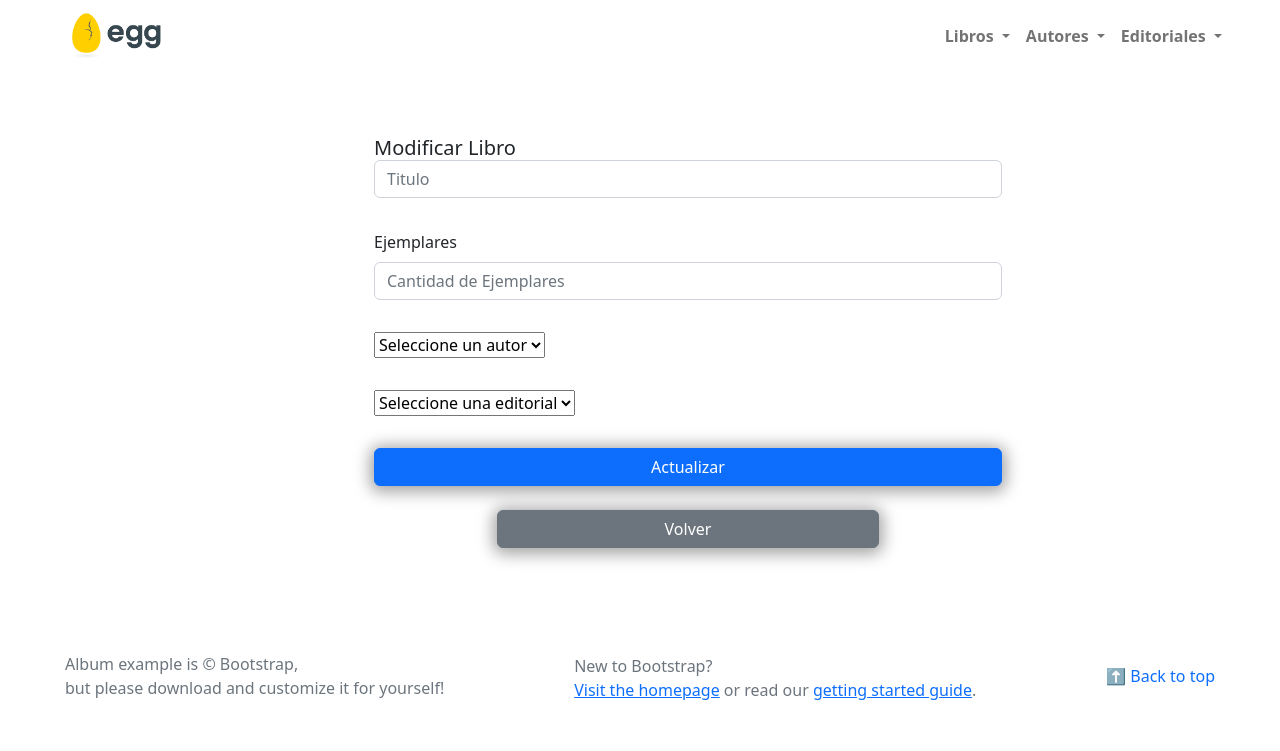
After one commit to vale-guzman/Java_Backend_ByGLOBANT, a Spring app: page /libro_modificar in a window 1280 px wide; the page is wider, and only the part inside the window is pictured. The commit adds this page. Shown: the top 751 px of that part. Run offline with Thymeleaf, Linux system fonts and the light colour scheme; the template is opened without the code that fills it, so the values that code supplies are empty; some of the project's set-up classes (security, data sources, template engines, error pages and the like) are left out, and stand-ins take their place.

Commit message:
Add funcionalidad 'Modificar Libro'+ Fix inconsistencias varias

```diff
--- a/SPRING/biblioteca/src/main/java/com/egg/biblioteca/controllers/AutorControlador.java
+++ b/SPRING/biblioteca/src/main/java/com/egg/biblioteca/controllers/AutorControlador.java
@@ -50,8 +50,9 @@ public class AutorControlador {
     }
 
     @GetMapping ("/modificar/{id}") //localhost:8080/autor/modificar
-    public String modificar(@PathVariable UUID id,
-                            ModelMap modelMap){
+    public String modificar(@PathVariable UUID id,  //PathVariable: lo uso porque
+                            ModelMap modelMap){     // el id viaja através de un fragmento de la URL
+
         autorService.getOne(id);
         modelMap.put("autor",autorService.getOne(id));
         return "autor_modificar.html";
--- a/SPRING/biblioteca/src/main/java/com/egg/biblioteca/controllers/PortalControlador.java
+++ b/SPRING/biblioteca/src/main/java/com/egg/biblioteca/controllers/PortalControlador.java
@@ -65,6 +65,4 @@ public class PortalControlador {
         }
         return "inicio.html";
     }
-
-
 }
--- a/SPRING/biblioteca/src/main/resources/templates/libro_list.html
+++ b/SPRING/biblioteca/src/main/resources/templates/libro_list.html
@@ -93,9 +93,10 @@
             <td th:text="${libro.autor.nombre}"></td>
             <td th:text="${libro.editorial.nombre}"></td>
             <td>
-                <a th:href= "@{/libro/modificar/__${libro.isbn}__}"><i class="fas fa-feather-alt">  </i> Modificar </a>
+                <a th:href="@{/libro/modificar/__${libro.isbn}__}"><i class="fas fa-feather-alt">  </i> Modificar </a>
             </td>
         </tr>
+
 
         </tbody>
     </table>
--- /dev/null
+++ b/SPRING/biblioteca/src/main/resources/templates/libro_modificar.html
@@ -0,0 +1,127 @@
+<!DOCTYPE html>
+<html xmlns:th="http://www.thymeleaf.org">
+<head>
+    <meta charset="ISO-8859-1">
+    <title>Registro de Editoriales</title>
+    <link href="https://cdn.jsdelivr.net/npm/bootstrap@5.2.0-beta1/dist/css/bootstrap.min.css" rel="stylesheet" integrity="sha384-0evHe/X+R7YkIZDRvuzKMRqM+OrBnVFBL6DOitfPri4tjfHxaWutUpFmBp4vmVor" crossorigin="anonymous">
+    <link rel="stylesheet" href="/css/formulario.css">
+</head>
+<body>
+
+<nav class="navbar navbar-expand-lg navBar">
+    <div class="containerImg">
+        <a href="/" class="navbar-brand d-flex align-items-center">
+            <img class="logo" src="/img/Egg.png" alt="Img logo egg">
+        </a>
+    </div>
+    <button class="navbar-toggler" type="button" data-toggle="collapse" data-target="#navbarNavDropdown" aria-controls="navbarNavDropdown" aria-expanded="false" aria-label="Toggle navigation">
+        <span class="navbar-toggler-icon"></span>
+    </button>
+    <div class="collapse navbar-collapse elementosNav" id="navbarNavDropdown">
+        <ul class="navbar-nav ms-auto elementos">
+            <li class="nav-item dropdown">
+                <a class="nav-link dropdown-toggle" href="#" id="navbarDropdown1" role="button" data-bs-toggle="dropdown" aria-expanded="false">
+                    Libros
+                </a>
+                <ul class="dropdown-menu" aria-labelledby="navbarDropdown1">
+
+                    <li><a class="dropdown-item" th:href="@{/libro/registrar}">Crear Libro</a></li>
+                    <li><hr class="dropdown-divider"></li>
+
+                    <li><a class="dropdown-item" th:href="@{/libro/lista}">Listar Libros</a></li>
+                </ul>
+            </li>
+
+
+            <li class="nav-item dropdown">
+                <a class="nav-link dropdown-toggle" href="" id="navbarDropdown2" role="button" data-bs-toggle="dropdown" aria-expanded="false">
+                    Autores
+                </a>
+                <ul class="dropdown-menu" aria-labelledby="navbarDropdown2">
+
+                    <li><a class="dropdown-item" th:href="@{/autor/registrar}">Crear Autor</a></li>
+                    <li><hr class="dropdown-divider"></li>
+
+                    <li><a class="dropdown-item" th:href="@{/autor/lista}">Listar Autores</a></li>
+                </ul>
+            </li>
+
+
+
+            <li class="nav-item dropdown">
+                <a class="nav-link dropdown-toggle" href="#" id="navbarDropdown3" role="button" data-bs-toggle="dropdown" aria-expanded="false">
+                    Editoriales
+                </a>
+                <ul class="dropdown-menu" aria-labelledby="navbarDropdown3">
+
+                    <li><a class="dropdown-item" th:href="@{/editorial/registrar}">Crear Editorial</a></li>
+                    <li><hr class="dropdown-divider"></li>
+
+                    <li><a class="dropdown-item" th:href="@{/editorial/lista}">Listar Editoriales</a></li>
+                </ul>
+            </li>
+        </ul>
+    </div>
+</nav>
+
+<div class="container-fluid m-5 contenedor">
+
+    <form class="formulario" th:action="@{/libro/modificar/__${libro.isbn}__}" method="POST">
+        <input hidden th:value= "${isbn}" name="isbn">
+
+        <div class="form-group my-3">
+            <h5 class="card-title">Modificar Libro</h5>
+            <input th:value="${libro.titulo}" type="text" class="form-control" name="titulo" placeholder="Titulo">
+        </div>
+
+        <div class="form-group my-3">
+            <label class="mb-2">Ejemplares</label>
+            <input th:value="${libro.ejemplares}" type="number" class="form-control" name="ejemplares" placeholder="Cantidad de Ejemplares">
+        </div>
+        <div class="form-group my-3">
+            <!-- th:selected lo vamos a usar para que nos mantenga la selección de libro y autor que ya tenía -->
+            <select name="idAutor">
+                <option value="">Seleccione un autor</option>
+                <th:block th:each="autor : ${autores}">
+                    <option th:value="${autor.id}" th:selected="${autor.id == autorSeleccionado}">
+                        [[${autor.nombre}]]
+                    </option>
+                </th:block>
+            </select>
+        </div>
+        <div class="form-group my-3">
+            <select name="idEditorial">
+                <option value="">Seleccione una editorial</option>
+                <th:block th:each="editorial : ${editoriales}">
+                    <option th:value="${editorial.id}" th:selected="${editorial.id == editorialSeleccionada}">
+                        [[${editorial.nombre}]]
+                    </option>
+                </th:block>
+            </select>
+        </div>
+        <button type="submit" class="btn btn-primary mt-3 botones">Actualizar</button>
+    </form>
+
+
+    <section class=" text-center container">
+        <div class="row mt-3">
+            <div class="divVolver">
+                <a th:href="@{/libro/listar}" class="btn btn-secondary my-2 botonVolver botones">Volver</a>
+            </div>
+        </div>
+    </section>
+</div>
+
+<footer class="text-muted py-5">
+    <div class="containerFooter">
+        <p class="mb-1">Album example is &copy; Bootstrap,<br>but please download and customize it for yourself!</p>
+        <p class="mb-0">New to Bootstrap? <a href="/"><br>Visit the homepage</a> or read our <a href="../getting-started/introduction/">getting started guide</a>.</p>
+        <p class="float-end mb-1">
+            <a href="#" style="text-decoration:none"><span>⬆️</span> Back to top</a>
+        </p>
+    </div>
+</footer>
+
+<script src="https://cdn.jsdelivr.net/npm/bootstrap@5.2.0-beta1/dist/js/bootstrap.bundle.min.js" integrity="sha384-pprn3073KE6tl6bjs2QrFaJGz5/SUsLqktiwsUTF55Jfv3qYSDhgCecCxMW52nD2" crossorigin="anonymous"></script>
+</body>
+</html>
```
Also changed, not shown: SPRING/biblioteca/src/main/java/com/egg/biblioteca/controllers/LibroControlador.java (+38 -4 lines), SPRING/biblioteca/src/main/java/com/egg/biblioteca/services/LibroService.java (+7 -2 lines).
